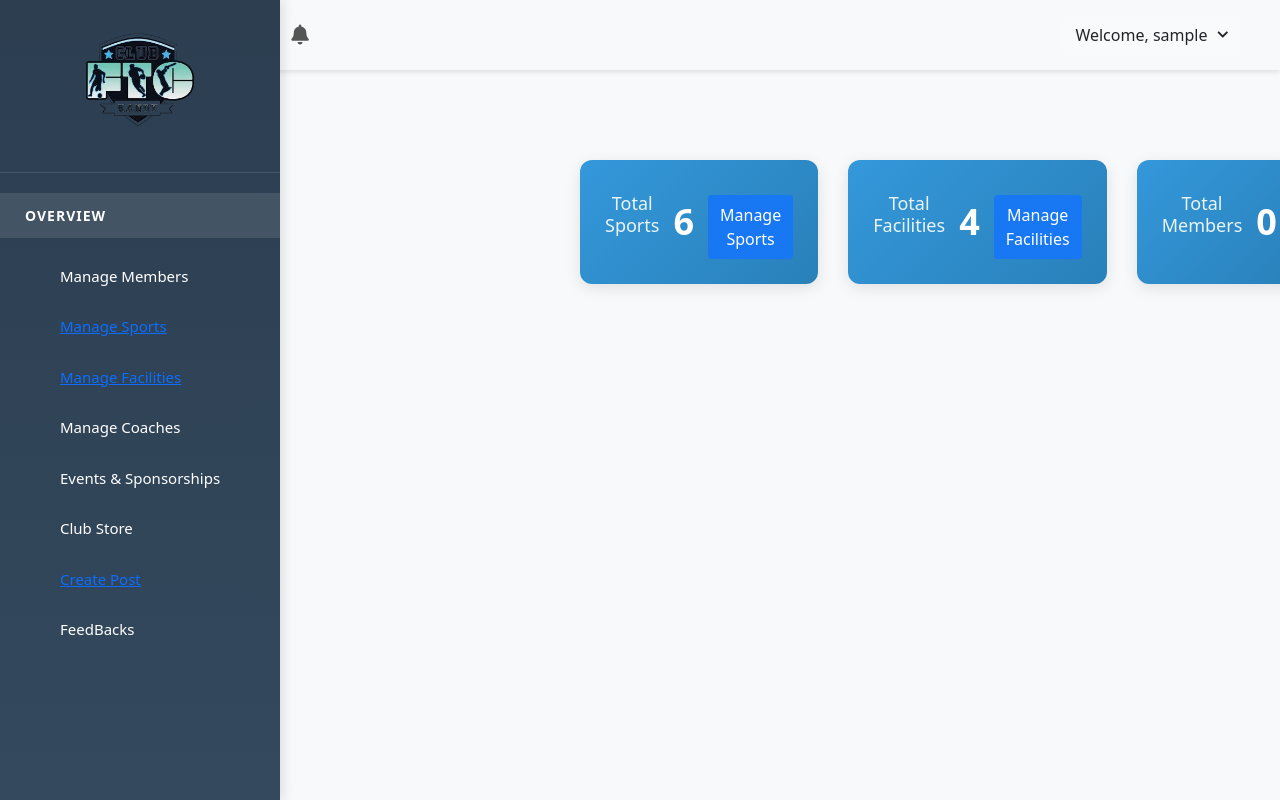
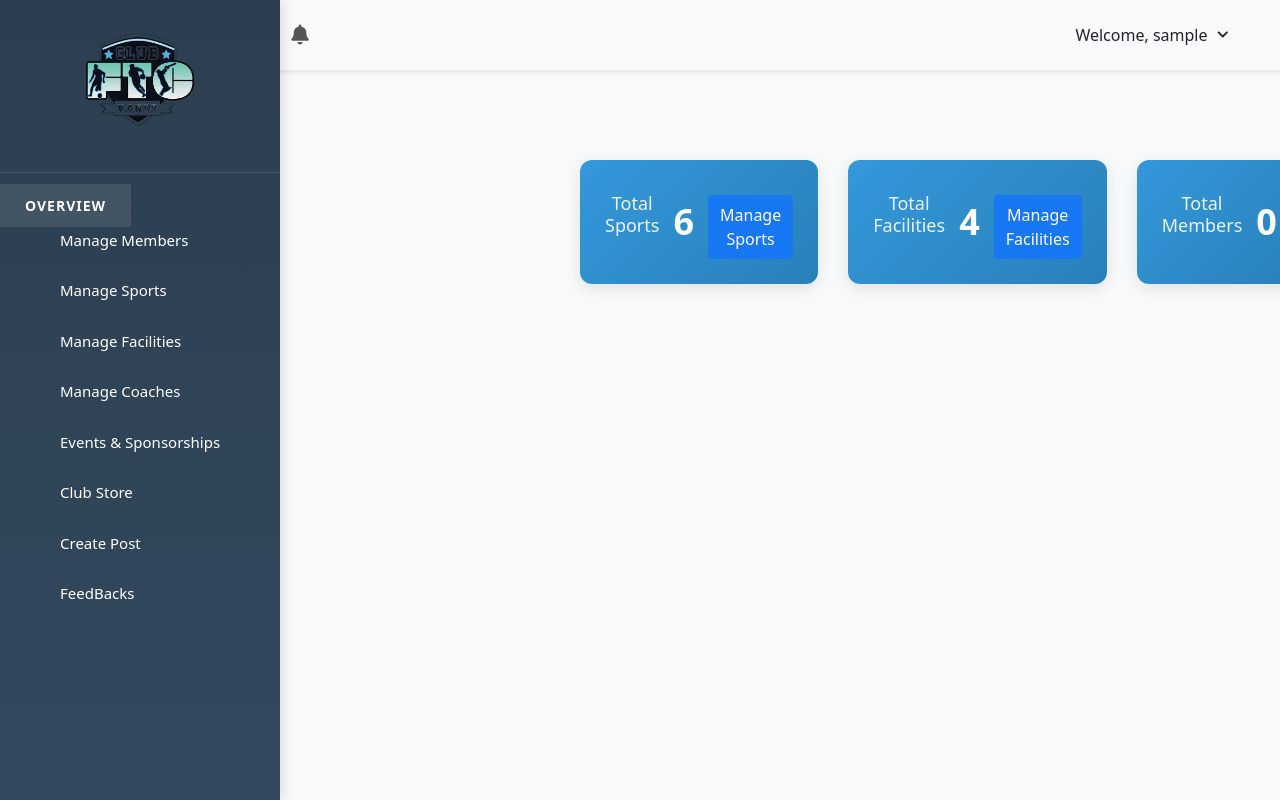
Before and after one commit to NimeshDilhara96/NextgensportclubSystem, a React (Create React App) app in the folder frontend/: page /admin/dashboard in a window 1280 px wide. Built offline with nearby package versions, Linux system fonts and the light colour scheme; no server answers; sample sign-in values are in the browser's storage.

Commit message:
update AdminSlideNav to use Links for navigation and improve menu item accessibility

```diff
--- a/frontend/src/components/Admin/AdminSlideNav.js
+++ b/frontend/src/components/Admin/AdminSlideNav.js
@@ -59,17 +59,55 @@ const AdminSlideNav = () => {
                     <img src={logo} alt="Club FTC" className="logo" />
                 </div>
                 <div className="menu-items">
-                    <div className="overview-header">Overview</div>
+                    <Link
+                        to="/admin/dashboard"
+                        className="overview-header"
+                        style={{ textDecoration: 'none', color: 'inherit' }}
+                    >
+                        Overview
+                    </Link>
                     <nav>
                         <ul>
-                            <li>Manage Members</li>
-                            <li><Link to="/admin/add-sport">Manage Sports</Link></li>
-                            <li><Link to="/admin/facilities">Manage Facilities</Link></li>
-                            <li>Manage Coaches</li>
-                            <li>Events & Sponsorships</li>
-                            <li>Club Store</li>
-                            <li><Link to="/admin/create-post">Create Post</Link></li>
-                            <li>FeedBacks</li>
+                            <li>
+                                <Link to="/admin/member-management" style={{ textDecoration: 'none', color: 'inherit' }}>
+                                    Manage Members
+                                </Link>
+                            </li>
+                            <li>
+                                <Link to="/admin/add-sport" style={{ textDecoration: 'none', color: 'inherit' }}>
+                                    Manage Sports
+                                </Link>
+                            </li>
+                            <li>
+                                <Link to="/admin/facilities" style={{ textDecoration: 'none', color: 'inherit' }}>
+                                    Manage Facilities
+                                </Link>
+                            </li>
+                            <li>
+                                <Link to="/admin/manage-coaches" style={{ textDecoration: 'none', color: 'inherit' }}>
+                                    Manage Coaches
+                                </Link>
+                            </li>
+                            <li>
+                                <Link to="/admin/events-sponsorships" style={{ textDecoration: 'none', color: 'inherit' }}>
+                                    Events & Sponsorships
+                                </Link>
+                            </li>
+                            <li>
+                                <Link to="/admin/club-store" style={{ textDecoration: 'none', color: 'inherit' }}>
+                                    Club Store
+                                </Link>
+                            </li>
+                            <li>
+                                <Link to="/admin/create-post" style={{ textDecoration: 'none', color: 'inherit' }}>
+                                    Create Post
+                                </Link>
+                            </li>
+                            <li>
+                                <Link to="/admin/feedbacks" style={{ textDecoration: 'none', color: 'inherit' }}>
+                                    FeedBacks
+                                </Link>
+                            </li>
                         </ul>
                     </nav>
                 </div>
```
